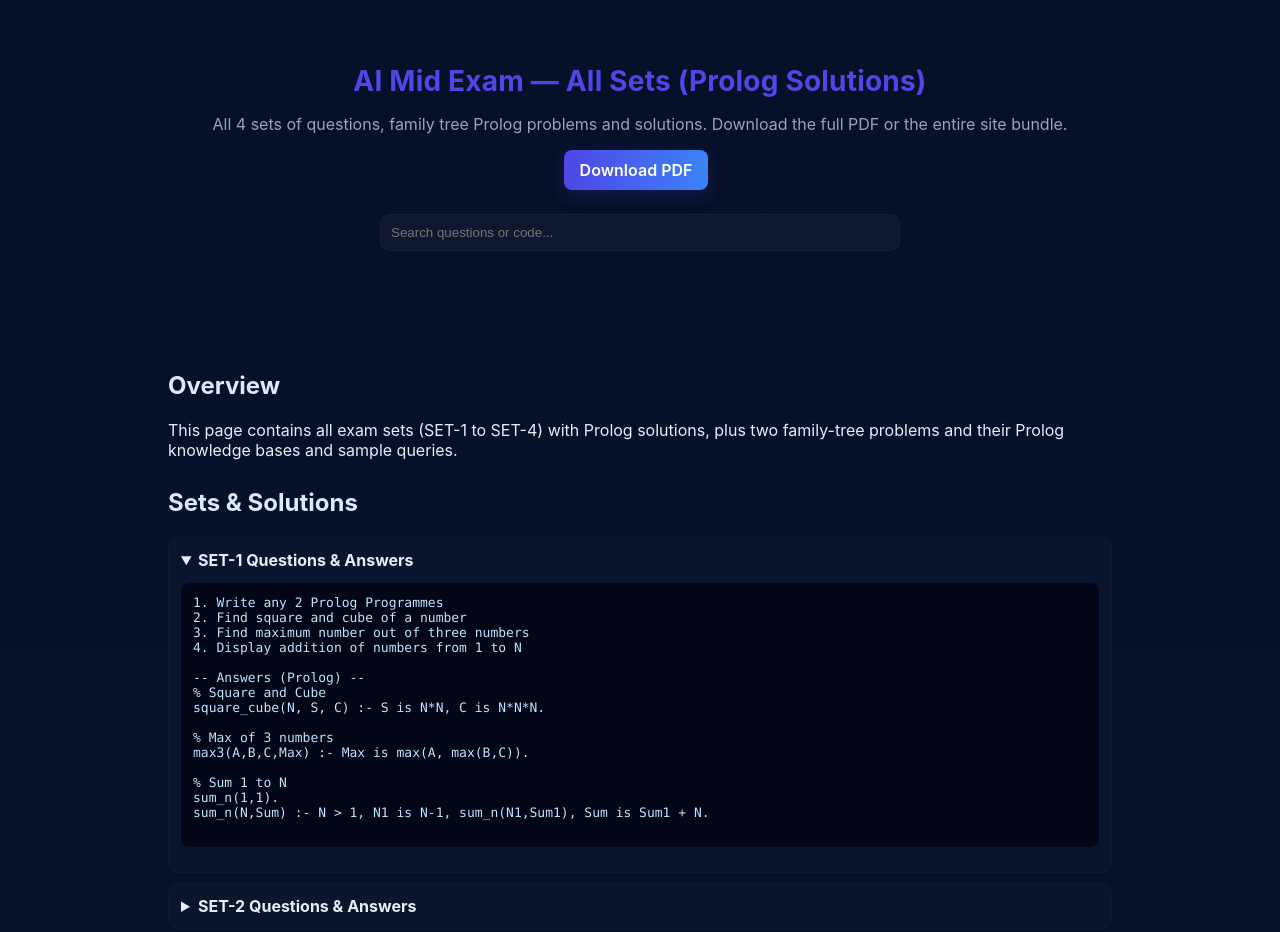
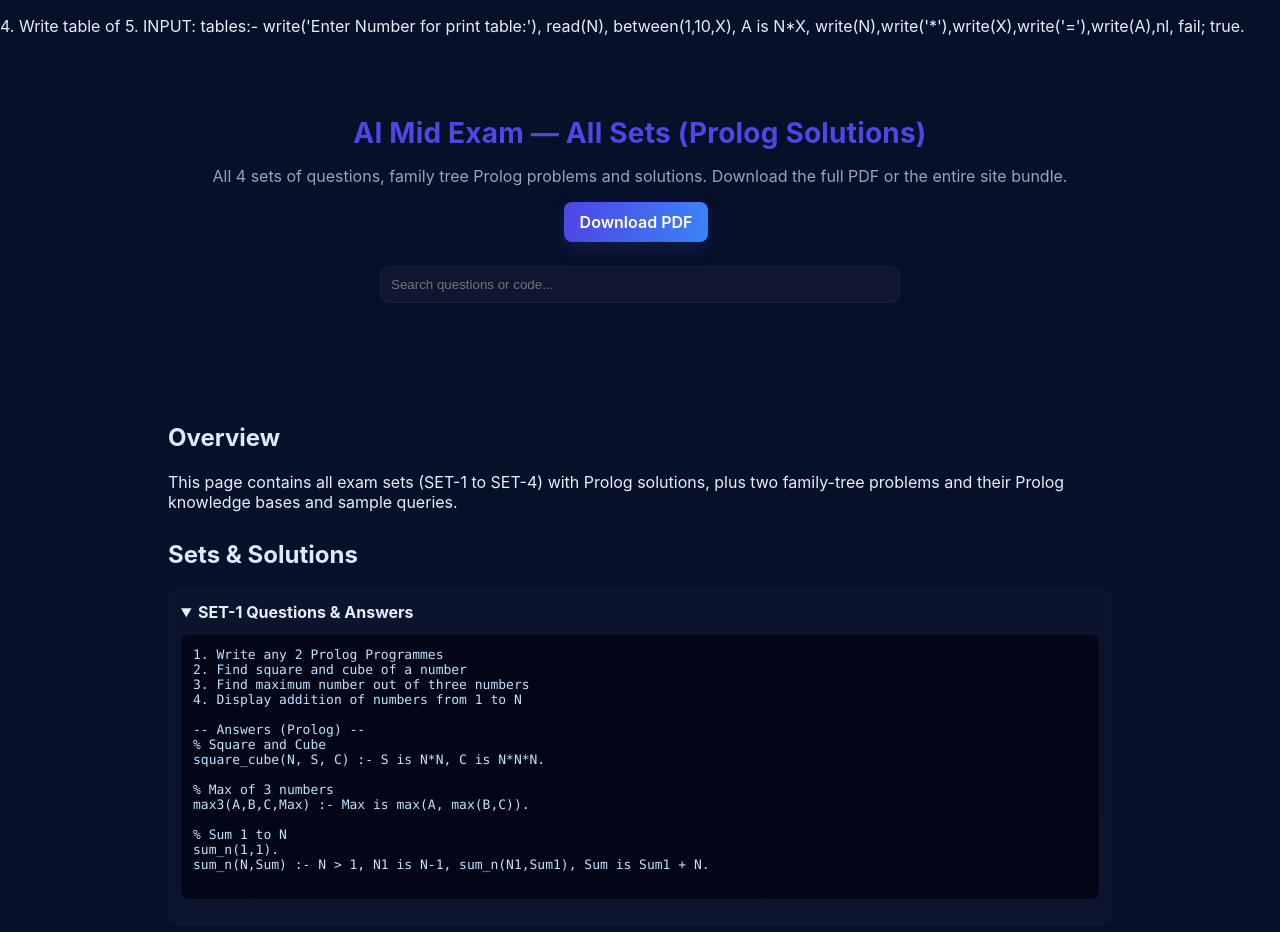
Before and after one commit to Arpitkukadiya/ai_exam, a plain HTML site: page index.html in a window 1280 px wide. Shown: the top 932 px of the page. Drawn offline with Linux system fonts and the light colour scheme.

Commit message:
Update index.html

```diff
--- a/index.html
+++ b/index.html
@@ -7,6 +7,25 @@
   <link rel="stylesheet" href="styles.css">
 </head>
 <body>
+  <p> 4. Write table of 5.
+
+INPUT:
+
+tables:-
+
+write('Enter Number for print table:'),
+
+read(N),
+
+between(1,10,X),
+
+A is N*X,
+
+write(N),write('*'),write(X),write('='),write(A),nl,
+
+fail;
+
+true. </p>
   <header class="hero">
     <div class="container">
       <h1>AI Mid Exam — All Sets (Prolog Solutions)</h1>
```
